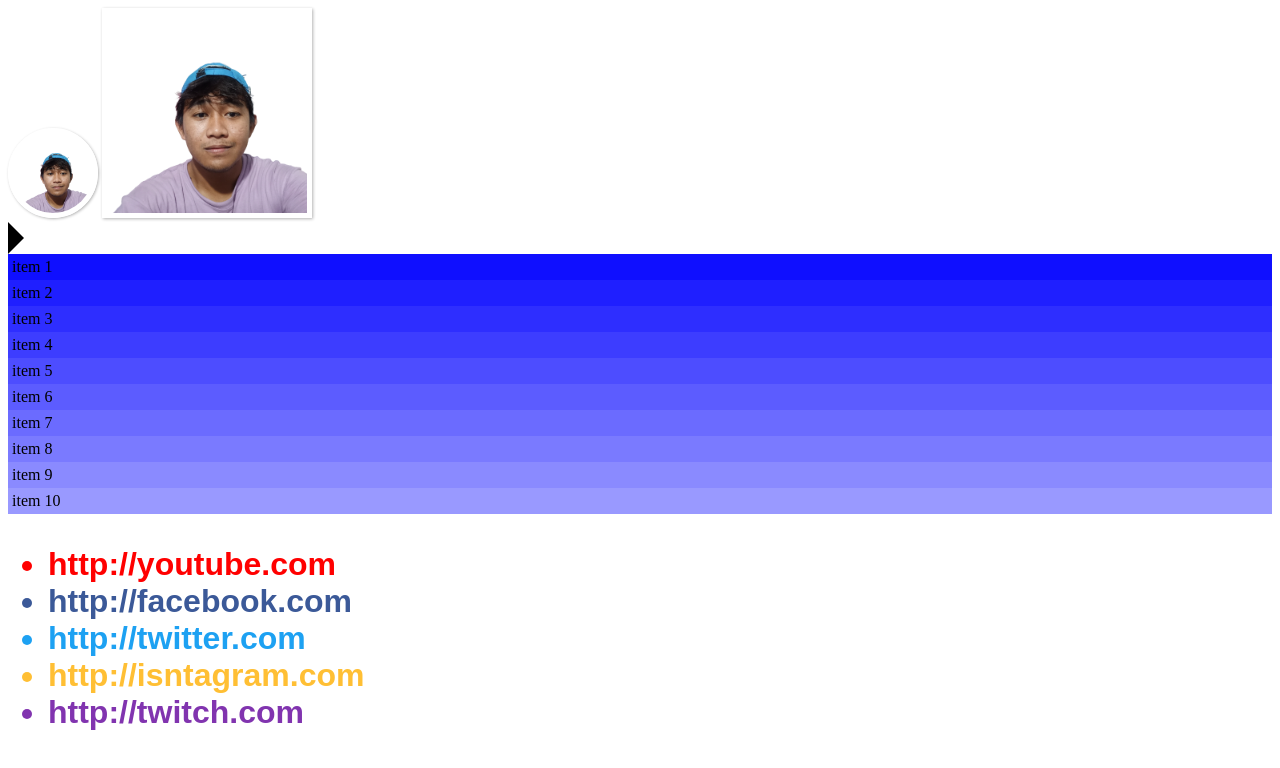
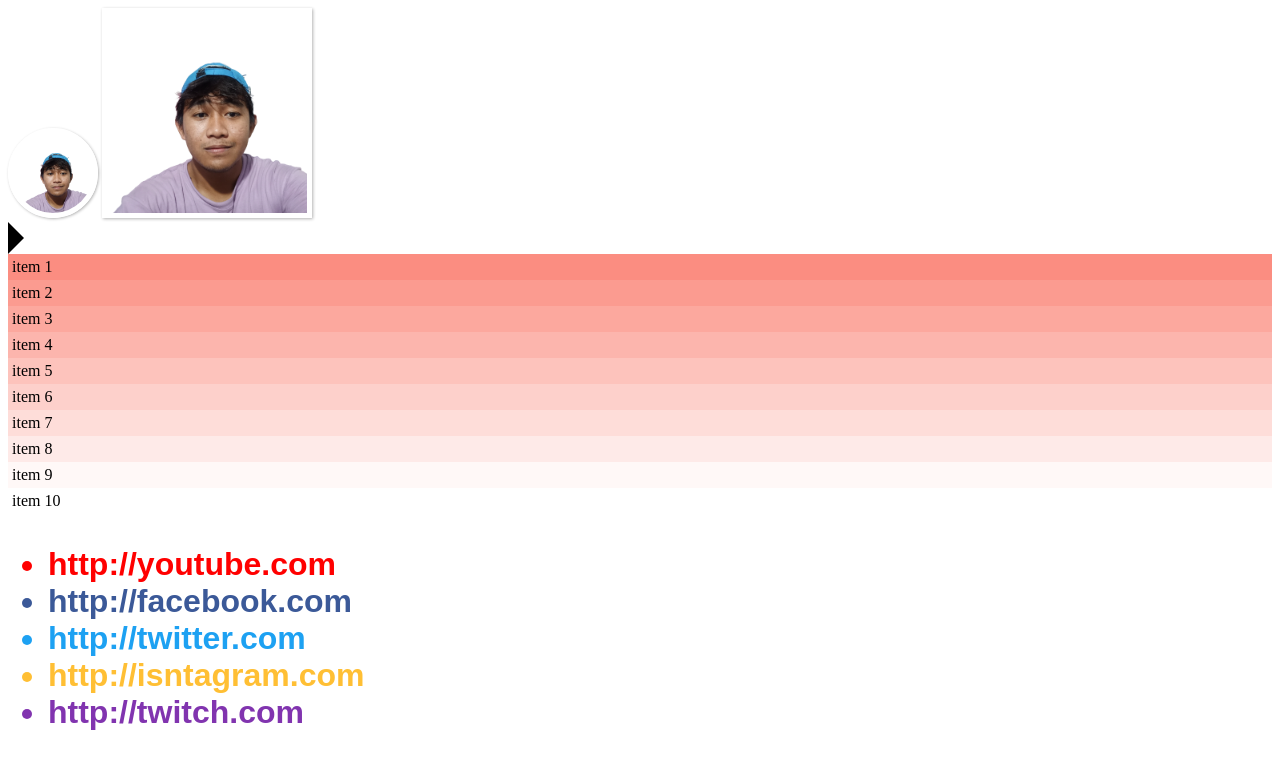
Before and after one commit to rifqim832/WPU-FrontEnd, a plain HTML site: page SASS/Flow Control/index.html in a window 1280 px wide. Drawn offline with nearby package versions, Linux system fonts and the light colour scheme; files that its build step writes are made by us from their sources.

Commit message:
Habibie 22-06-2023

```diff
--- a/SASS/Flow Control/sass/main.scss
+++ b/SASS/Flow Control/sass/main.scss
@@ -79,7 +79,7 @@ $dark-text: #ddd;
 // }
 
 // while
-$color: blue;
+$color: salmon;
 .gradient {
     margin: 0;
     padding: 0;
```
